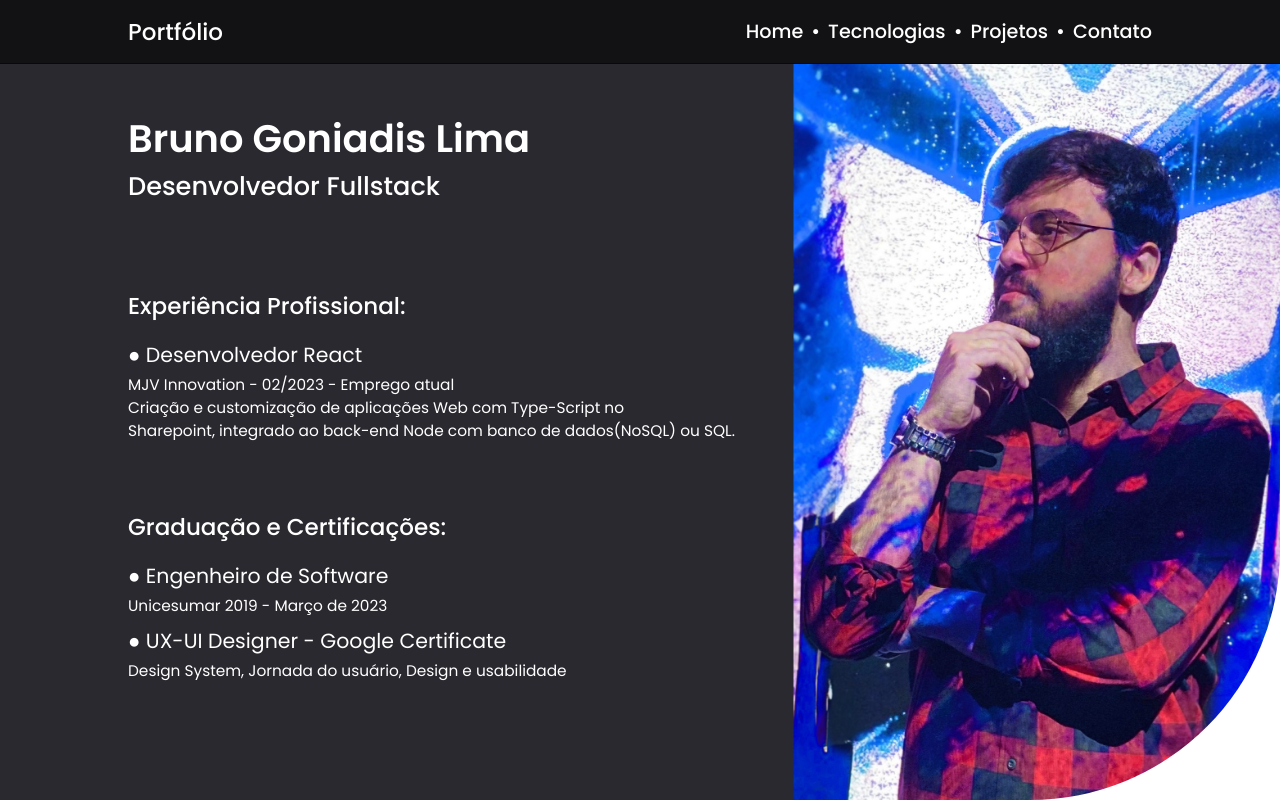
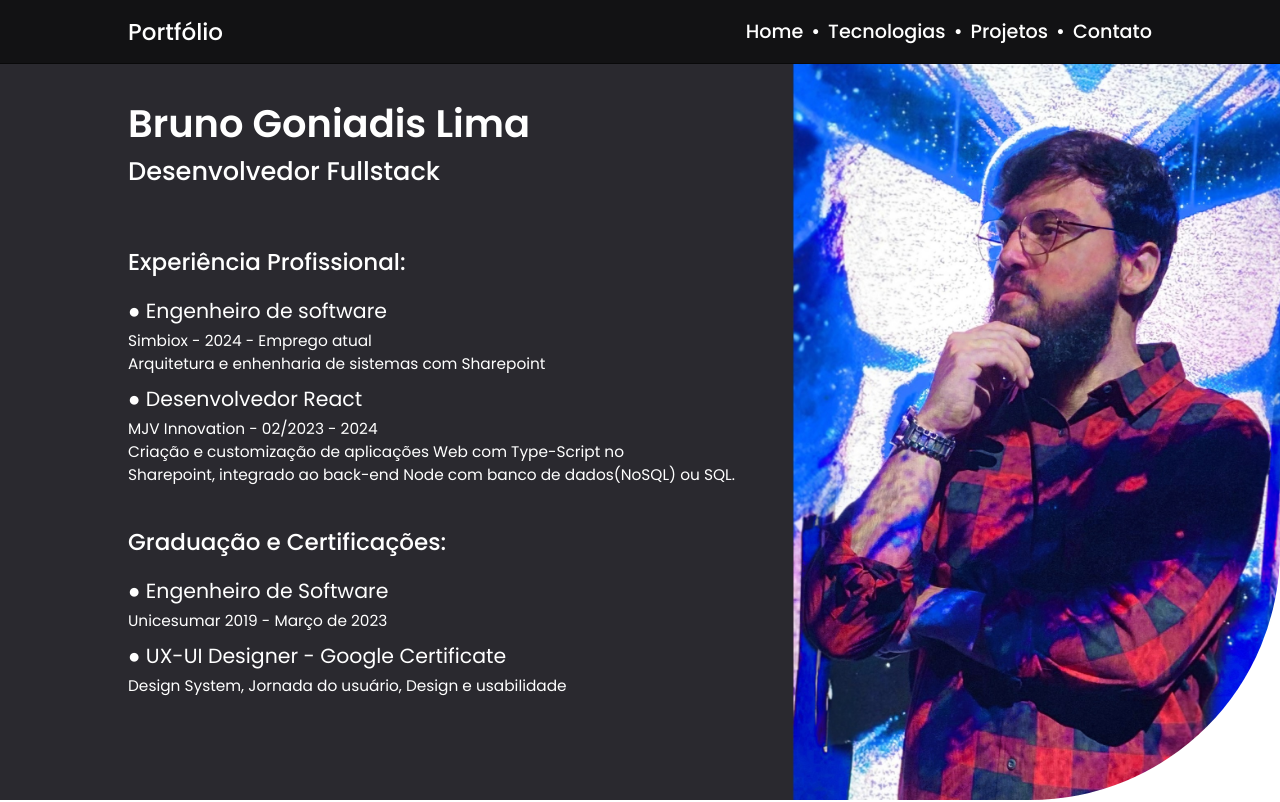
Before and after one commit to Brunogoniadis/PortifolioBrunoGoniadis, a React (Vite) app: page / in a window 1280 px wide. Shown: the top 802 px of the page. Built offline with nearby package versions, Linux system fonts and the light colour scheme.

Commit message:
Update index.tsx

```diff
--- a/src/pages/Home/index.tsx
+++ b/src/pages/Home/index.tsx
@@ -31,9 +31,21 @@ export const Home = () => {
                 <div className="textInfo">
                     <h3>Experiência Profissional:</h3>
                     <ul>
+
+                          <li>
+                            <h4> ● Engenheiro de software</h4>
+                            <p>Simbiox - 2024 - Emprego atual <br />
+                                Arquitetura e enhenharia de sistemas com Sharepoint<br />
+
+
+
+
+                            </p>
+                        </li>
+
                         <li>
                             <h4> ● Desenvolvedor React</h4>
-                            <p>MJV Innovation - 02/2023 - Emprego atual <br />
+                            <p>MJV Innovation - 02/2023 - 2024 <br />
                                 Criação e customização de aplicações Web com Type-Script no<br />
                                 Sharepoint, integrado ao back-end Node com banco de dados(NoSQL) ou SQL.<br />
 
```
